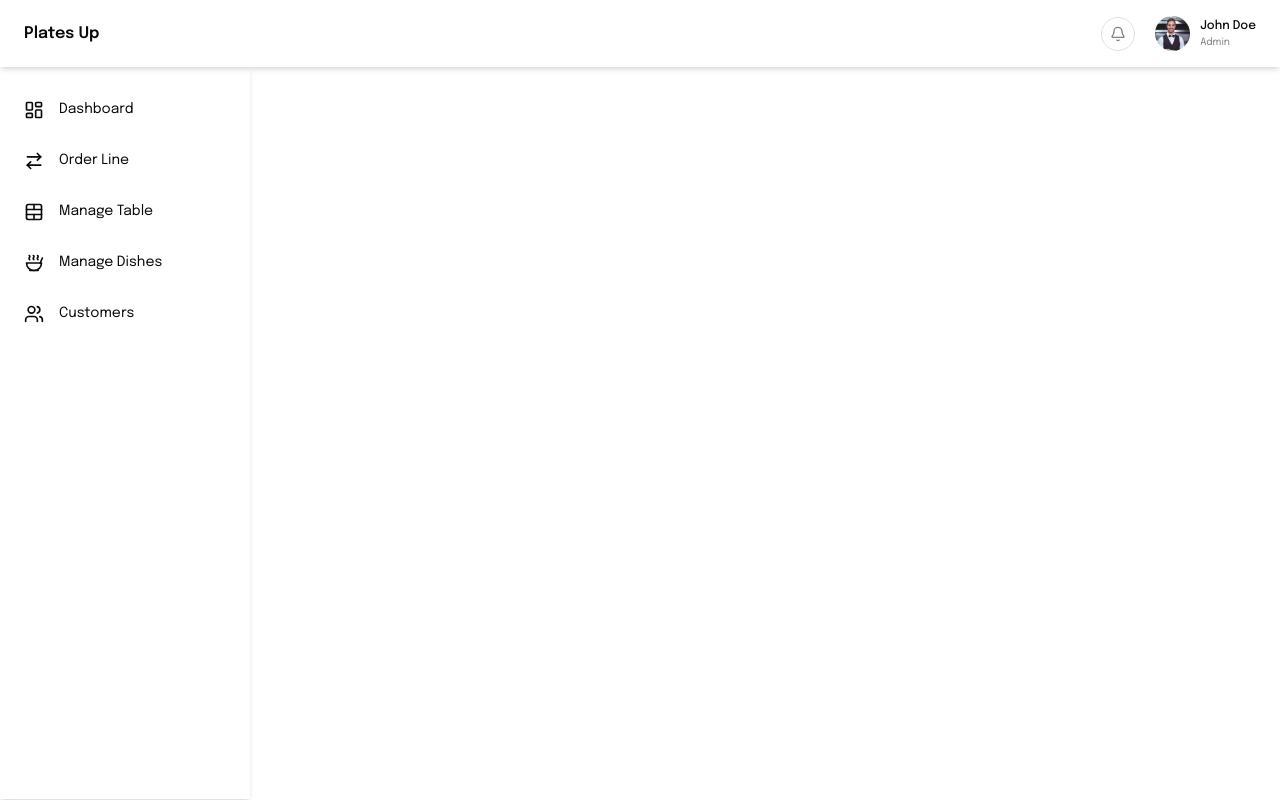
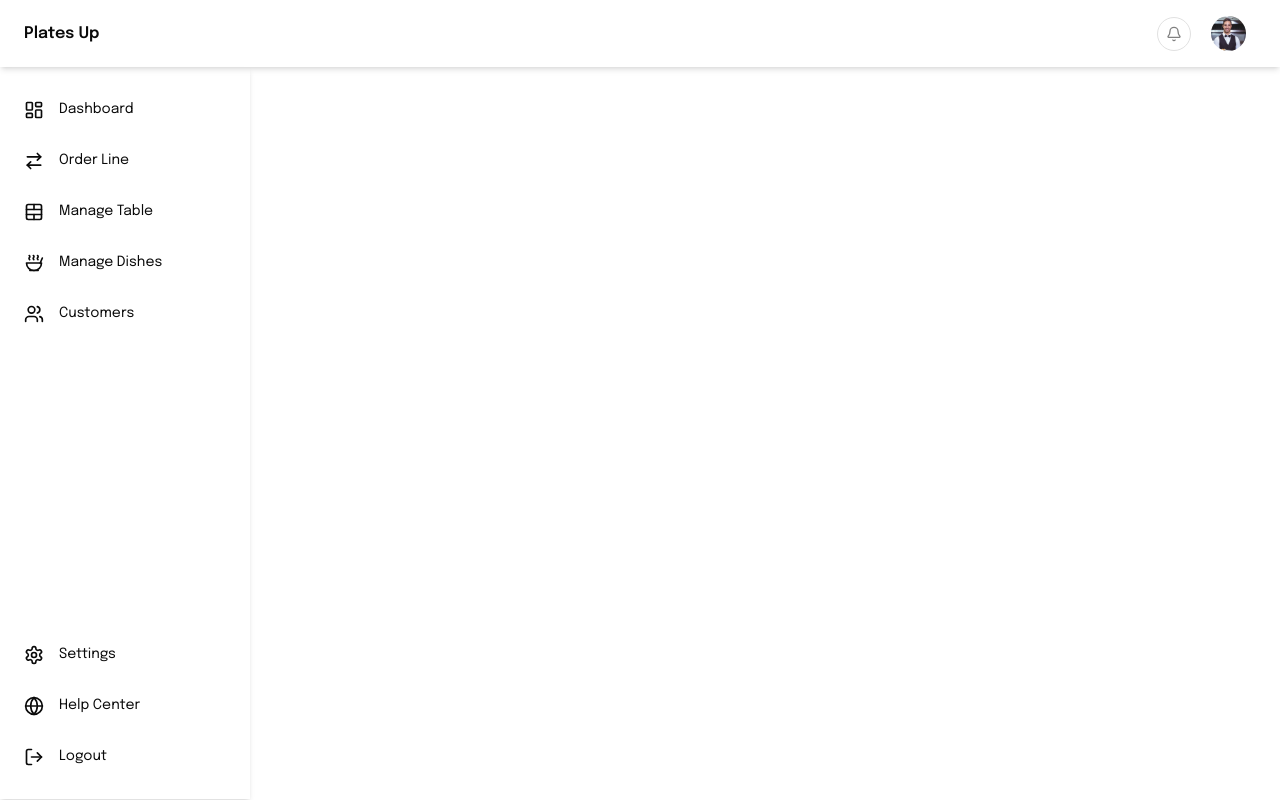
Before and after one commit to pritulgohil/restaurant-pos, a Next.js app: page /pos in a window 1280 px wide. Built offline with nearby package versions, Linux system fonts and the light colour scheme; no server answers; the database is empty.

Commit message:
sidebar and navbar user fetch

```diff
--- /dev/null
+++ b/src/app/api/pos/fetch-user/[userId]/route.js
@@ -0,0 +1,35 @@
+import { NextResponse } from "next/server";
+import dbConnect from "@/lib/dbConnect";
+import User from "@/models/user";
+import mongoose from "mongoose";
+
+export async function GET(req, { params }) {
+  try {
+    await dbConnect();
+
+    const { userId } = await params; // Get userId from params
+
+    // Validate ObjectId format
+    if (!mongoose.Types.ObjectId.isValid(userId)) {
+      return NextResponse.json(
+        { error: "Invalid user ID format" },
+        { status: 400 }
+      );
+    }
+
+    // Find user by ID
+    const user = await User.findById(userId);
+    if (!user) {
+      return NextResponse.json({ error: "User not found" }, { status: 404 });
+    }
+
+    // Return user's firstname and lastname
+    return NextResponse.json(
+      // { firstname: user.firstname, lastname: user.lastname },
+      { user },
+      { status: 200 }
+    );
+  } catch (error) {
+    return NextResponse.json({ error: error.message }, { status: 500 });
+  }
+}
--- a/src/app/components/Pos/Navbar/Navbar.jsx
+++ b/src/app/components/Pos/Navbar/Navbar.jsx
@@ -1,7 +1,37 @@
+"use client";
+
+import { useEffect, useState } from "react";
 import styles from "./Navbar.module.css";
 import { Bell } from "lucide-react";
+import { useAuthContext } from "@/context/AuthContext";
 
 const Navbar = () => {
+  const [user, setUser] = useState({ firstname: "", lastname: "" });
+  const { loggedInUser, setLoggedInUser } = useAuthContext();
+
+  useEffect(() => {
+    if (!loggedInUser) return;
+
+    const fetchUser = async () => {
+      try {
+        const res = await fetch(`/api/pos/fetch-user/${loggedInUser}`);
+        if (!res.ok) {
+          throw new Error("Failed to fetch user data");
+        }
+        const data = await res.json();
+        console.log("Fetched user data:", data);
+        setUser({
+          firstname: data.user.firstname,
+          lastname: data.user.lastname,
+        });
+      } catch (err) {
+        console.error("Error fetching user:", err);
+      }
+    };
+
+    fetchUser();
+  }, []);
+
   return (
     <>
       <div className={`${styles.mainContainer} shadow-md`}>
@@ -17,8 +47,8 @@ const Navbar = () => {
               <img src="user-avatar/chef.jpg" alt="" />
             </div>
             <div className={styles.userName}>
-              <div className={styles.name}>John Doe</div>
-              <div className={styles.role}>Admin</div>
+              <div className={styles.name}>{user.firstname}</div>
+              <div className={styles.role}>{user.lastname}</div>
             </div>
           </div>
         </div>
--- a/src/app/components/Pos/Sidebar/Sidebar.jsx
+++ b/src/app/components/Pos/Sidebar/Sidebar.jsx
@@ -5,6 +5,9 @@ import { ArrowRightLeft } from "lucide-react";
 import { TableCellsMerge } from "lucide-react";
 import { Soup } from "lucide-react";
 import { Users } from "lucide-react";
+import { Settings } from "lucide-react";
+import { Globe } from "lucide-react";
+import { LogOut } from "lucide-react";
 
 const Sidebar = () => {
   return (
@@ -34,7 +37,22 @@ const Sidebar = () => {
             </li>
           </ul>
         </div>
-        <div className={styles.bottomSidebar}></div>
+        <div className={styles.bottomSidebar}>
+          <ul>
+            <li>
+              <Settings className={styles.sidebarIcon} />
+              Settings
+            </li>
+            <li>
+              <Globe className={styles.sidebarIcon} />
+              Help Center
+            </li>
+            <li>
+              <LogOut className={styles.sidebarIcon} />
+              Logout
+            </li>
+          </ul>
+        </div>
       </div>
     </>
   );
--- a/src/app/components/Pos/Sidebar/Sidebar.module.css
+++ b/src/app/components/Pos/Sidebar/Sidebar.module.css
@@ -3,6 +3,9 @@
   width: 250px;
   height: calc(100vh - 68px);
   font-family: "Epilogue";
+  display: flex;
+  flex-direction: column;
+  justify-content: space-between;
 }
 
 .topSidebar ul {
@@ -16,9 +19,29 @@
   display: flex;
   align-items: center;
   gap: 15px;
+  cursor: pointer;
 }
 
 .sidebarIcon {
   width: 20px;
   height: 20px;
 }
+
+.bottomSidebar ul {
+  display: flex;
+  flex-direction: column;
+  gap: 30px;
+  font-size: 14px;
+}
+
+.bottomSidebar ul li {
+  display: flex;
+  align-items: center;
+  gap: 15px;
+  cursor: pointer;
+}
+
+.sidebarIcon {
+  width: 20px;
+  height: 20px;
+}
--- a/src/app/components/Signup/SignupOnboarding.jsx
+++ b/src/app/components/Signup/SignupOnboarding.jsx
@@ -18,6 +18,7 @@ import {
   FormMessage,
 } from "@/components/ui/form";
 import { useAuthContext } from "@/context/AuthContext";
+import { useRouter } from "next/navigation"; // Import useRouter
 
 const FormSchema = z.object({
   firstName: z.string().min(1, { message: "First Name is required" }),
@@ -27,6 +28,7 @@ const FormSchema = z.object({
 });
 
 const SignupOnboarding = () => {
+  const router = useRouter(); // Initialize useRouter
   const [signupButtonState, setSignupButtonState] = useState(false);
   const { loggedInUser, setLoggedInUser } = useAuthContext();
   console.log("Currently logged in user", loggedInUser);
@@ -82,6 +84,7 @@ const SignupOnboarding = () => {
       if (restaurantResponse.ok) {
         console.log("Restaurant created successfully:", restaurantResult);
         setSignupButtonState(true); // Update the button state if successful
+        router.push("/pos"); // Change this to your desired route
       } else {
         console.error("Restaurant creation error:", restaurantResult.error);
       }
```
